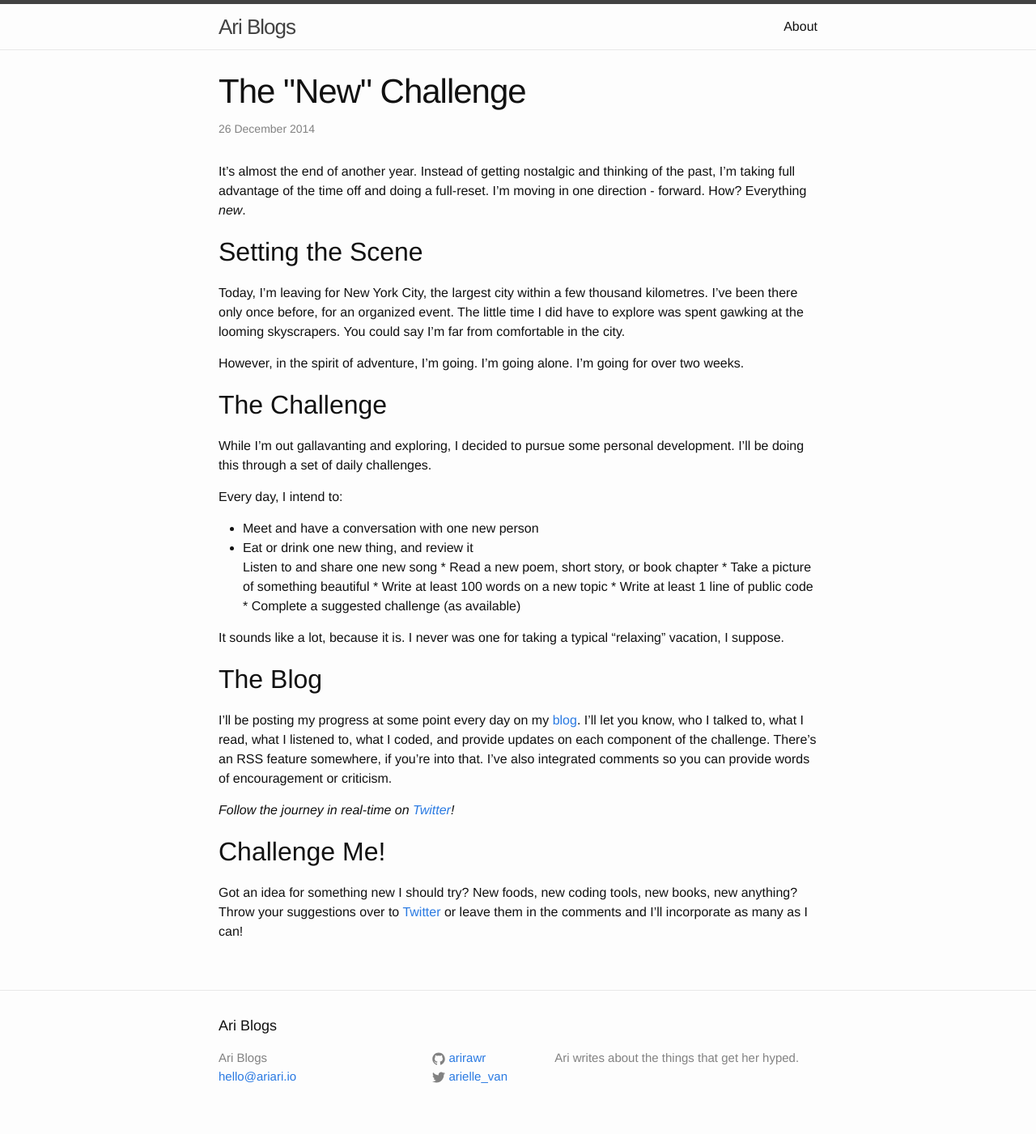
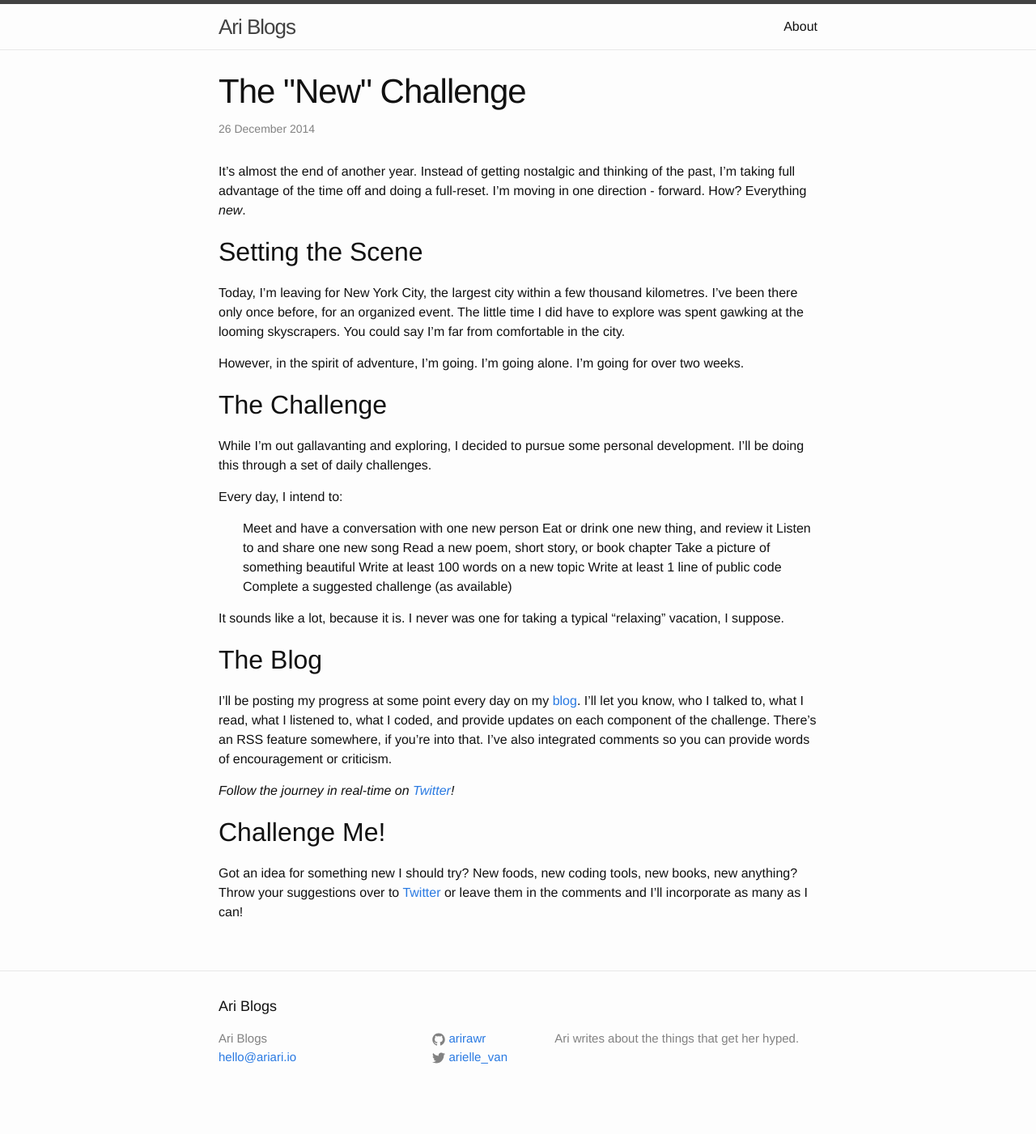
Before and after one commit to arirawr/blog, a Jekyll site: the page built from _posts/2014-12-26-the-new-challenge.markdown, in a window 1280 px wide. Shown: the whole page at 81% size. Built offline with Jekyll 4.4.1, drawn with Linux system fonts in a browser that asks for light colours; comment, search, counter and statistics services are not loaded; after the commit the page ends 1377 px from its top, so only the background shows below that.

Commit message:
Lists suck

```diff
--- a/_posts/2014-12-26-the-new-challenge.markdown
+++ b/_posts/2014-12-26-the-new-challenge.markdown
@@ -16,14 +16,14 @@ While I'm out gallavanting and exploring, I decided to pursue some personal deve
 
 Every day, I intend to:
 <ul>
-<li>Meet and have a conversation with one new person</li>
-<li>Eat or drink one new thing, and review it</li>
+Meet and have a conversation with one new person
+Eat or drink one new thing, and review it
 Listen to and share one new song
-* Read a new poem, short story, or book chapter
-* Take a picture of something beautiful
-* Write at least 100 words on a new topic
-* Write at least 1 line of public code
-* Complete a suggested challenge (as available)
+Read a new poem, short story, or book chapter
+Take a picture of something beautiful
+Write at least 100 words on a new topic
+Write at least 1 line of public code
+Complete a suggested challenge (as available)
 </ul>
 
 It sounds like a lot, because it is. I never was one for taking a typical "relaxing" vacation, I suppose.
```
